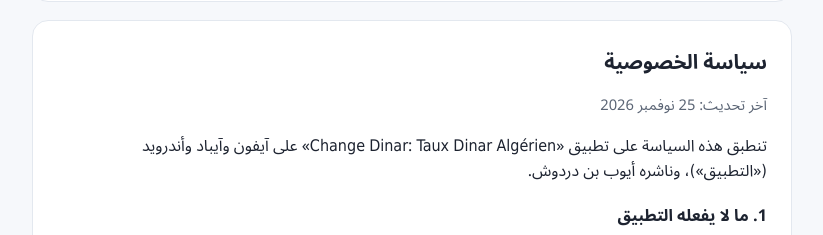
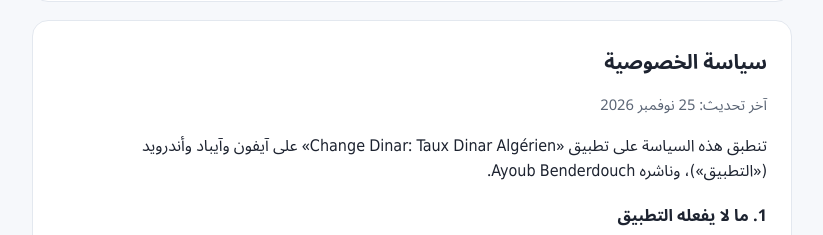
Before and after one commit to Ayoubbenderdouch/-privacy-policy, a plain HTML site: page index.html in a window 1280 px wide. Shown: the part 1861-2096 px from the top of the page, without its empty margins (228-1051 px from the left). Drawn offline with Linux system fonts and the light colour scheme.

Commit message:
Arabic section: publisher name in its Latin form
Co-Authored-By: Claude Opus 5.5 <noreply@anthropic.com>

```diff
--- a/index.html
+++ b/index.html
@@ -82,7 +82,7 @@
 <section id="ar" lang="ar" dir="rtl">
   <h2>سياسة الخصوصية</h2>
   <p class="muted">آخر تحديث: 25 نوفمبر 2026</p>
-  <p>تنطبق هذه السياسة على تطبيق «Change Dinar: Taux Dinar Algérien» على آيفون وآيباد وأندرويد («التطبيق»)، وناشره أيوب بن دردوش.</p>
+  <p>تنطبق هذه السياسة على تطبيق «Change Dinar: Taux Dinar Algérien» على آيفون وآيباد وأندرويد («التطبيق»)، وناشره Ayoub Benderdouch.</p>
 
   <h3>1. ما لا يفعله التطبيق</h3>
   <ul>
```
